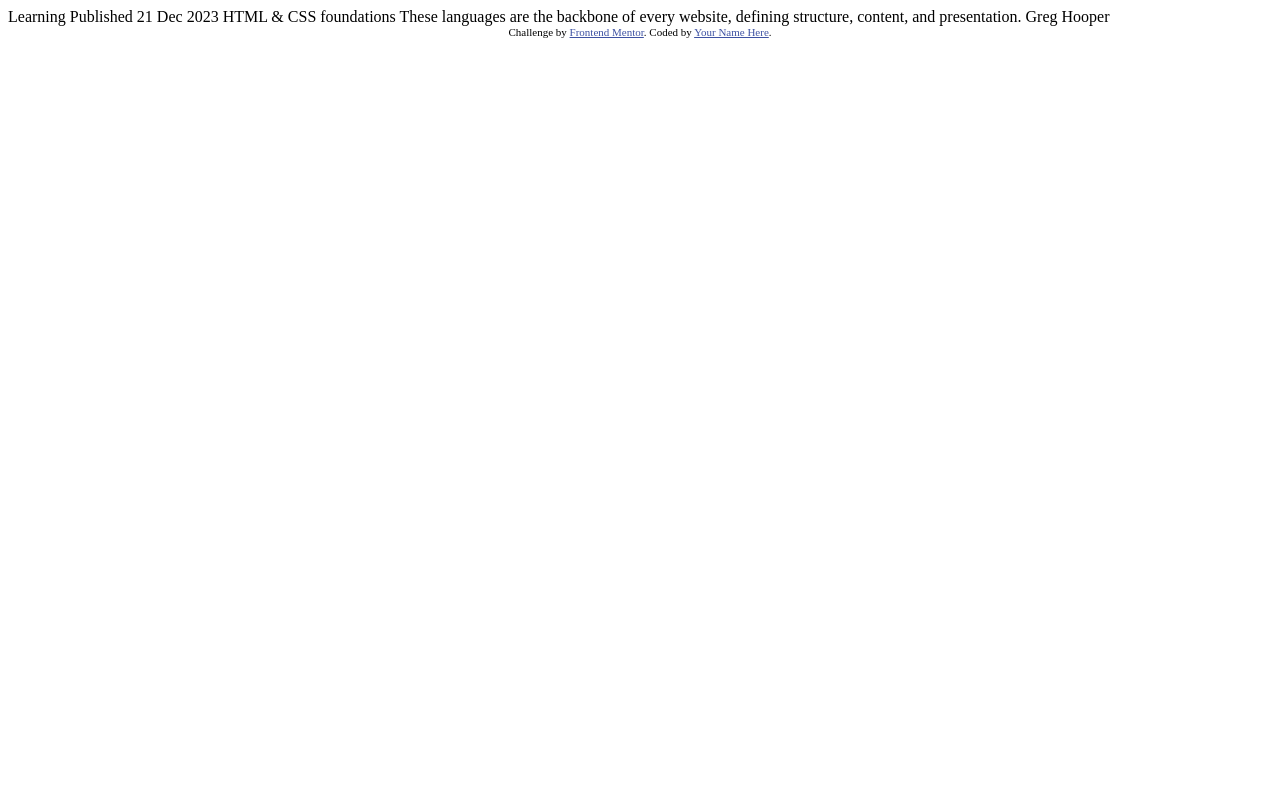
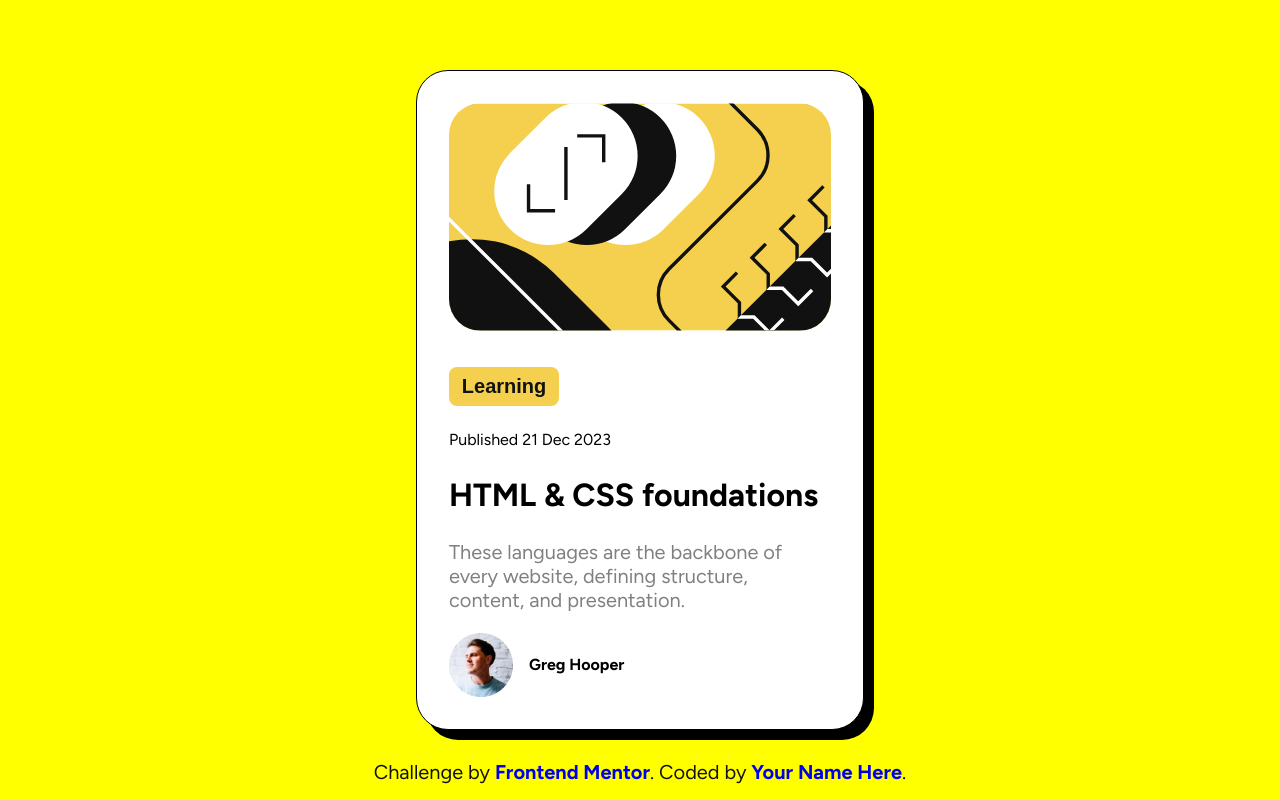
Before and after one commit to GeorgeValentin/Blog_Preview_Card, a plain HTML site: page index.html in a window 1280 px wide. Drawn offline with Linux system fonts and the light colour scheme.

Commit message:
Add the styling for desktop screen - 1440px

```diff
--- /dev/null
+++ b/dist/css/styles.css
@@ -0,0 +1,96 @@
+:root {
+  padding: 0px;
+  margin: 0px;
+  box-sizing: border-box;
+}
+
+html {
+  height: 100vh;
+  font-size: 16px;
+}
+
+body {
+  padding: 0px;
+  margin: 0px;
+  background-color: yellow;
+  height: inherit;
+  font-family: "Figtree", sans-serif;
+  font-optical-sizing: auto;
+  font-style: normal;
+}
+
+.blog-preview-card {
+  display: flex;
+  justify-content: center;
+  align-items: center;
+  width: 35%;
+  margin: auto;
+  flex-direction: column;
+  height: 100vh;
+}
+.blog-preview-card_inner {
+  border: 1.5px solid black;
+  border-radius: 2rem;
+  padding: 2rem;
+  background-color: hsl(0, 0%, 100%);
+  box-shadow: 10px 10px;
+}
+.blog-preview-card_inner .header-container {
+  width: 100%;
+  margin: auto;
+}
+.blog-preview-card_inner .header-container_img {
+  width: 100%;
+  border-radius: 2rem;
+}
+.blog-preview-card_inner .header-container_button {
+  display: flex;
+  justify-content: start;
+  align-items: center;
+  margin-top: 2rem;
+}
+.blog-preview-card_inner .header-container_button button {
+  background-color: hsl(47, 88%, 63%);
+  color: hsl(0, 0%, 7%);
+  padding: 0.5rem 0.8rem;
+  font-weight: bold;
+  font-size: 1.25rem;
+  border: none;
+  border-radius: 0.5rem;
+}
+.blog-preview-card_inner .header-container_date {
+  margin-top: 1.5rem;
+}
+.blog-preview-card_inner .main-container_title {
+  font-size: 2rem;
+  cursor: pointer;
+}
+.blog-preview-card_inner .main-container_title:hover {
+  color: hsl(47, 88%, 63%);
+}
+.blog-preview-card_inner .main-container_content {
+  width: 90%;
+  font-size: 1.25rem;
+  color: hsl(0, 0%, 50%);
+}
+.blog-preview-card_inner .main-container_avatar {
+  display: flex;
+  justify-content: start;
+  align-items: center;
+  gap: 1rem;
+}
+.blog-preview-card_inner .main-container_avatar p {
+  font-weight: bold;
+}
+
+.footer-container {
+  position: absolute;
+  bottom: 0;
+  color: hsl(0, 0%, 7%);
+  padding-bottom: 1rem;
+  font-size: 1.25rem;
+}
+.footer-container a {
+  text-decoration: none;
+  font-weight: bold;
+}/*# sourceMappingURL=styles.css.map */
--- /dev/null
+++ b/dist/scss/_blogPreviewCard.scss
@@ -0,0 +1,76 @@
+.blog-preview-card {
+  display: flex;
+  justify-content: center;
+  align-items: center;
+  width: 35%;
+  margin: auto;
+  flex-direction: column;
+  height: 100vh;
+
+  &_inner {
+    border: 1.5px solid black;
+    border-radius: 2rem;
+    padding: 2rem;
+    background-color: $white;
+    box-shadow: 10px 10px;
+
+    .header-container {
+      width: 100%;
+      margin: auto;
+
+      &_img {
+        width: 100%;
+        border-radius: 2rem;
+      }
+
+      &_button {
+        display: flex;
+        justify-content: start;
+        align-items: center;
+        margin-top: 2rem;
+
+        button {
+          background-color: $yellow;
+          color: $black;
+          padding: 0.5rem 0.8rem;
+          font-weight: bold;
+          font-size: 1.25rem;
+          border: none;
+          border-radius: 0.5rem;
+        }
+      }
+
+      &_date {
+        margin-top: 1.5rem;
+      }
+    }
+
+    .main-container {
+      &_title {
+        font-size: 2rem;
+        cursor: pointer;
+
+        &:hover {
+          color: $yellow;
+        }
+      }
+
+      &_content {
+        width: 90%;
+        font-size: 1.25rem;
+        color: $grey;
+      }
+
+      &_avatar {
+        display: flex;
+        justify-content: start;
+        align-items: center;
+        gap: 1rem;
+
+        p {
+          font-weight: bold;
+        }
+      }
+    }
+  }
+}
--- /dev/null
+++ b/dist/scss/_footer.scss
@@ -0,0 +1,12 @@
+.footer-container {
+  position: absolute;
+  bottom: 0;
+  color: $black;
+  padding-bottom: 1rem;
+  font-size: 1.25rem;
+
+  a {
+    text-decoration: none;
+    font-weight: bold;
+  }
+}
--- /dev/null
+++ b/dist/scss/_globals.scss
@@ -0,0 +1,20 @@
+:root {
+  padding: 0px;
+  margin: 0px;
+  box-sizing: border-box;
+}
+
+html {
+  height: 100vh;
+  font-size: 16px;
+}
+
+body {
+  padding: 0px;
+  margin: 0px;
+  background-color: yellow;
+  height: inherit;
+  font-family: "Figtree", sans-serif;
+  font-optical-sizing: auto;
+  font-style: normal;
+}
--- /dev/null
+++ b/dist/scss/_reusables.scss
@@ -0,0 +1,4 @@
+$yellow: hsl(47, 88%, 63%);
+$white: hsl(0, 0%, 100%);
+$grey: hsl(0, 0%, 50%);
+$black: hsl(0, 0%, 7%);
--- /dev/null
+++ b/dist/scss/styles.scss
@@ -0,0 +1,4 @@
+@import "./globals";
+@import "./reusables";
+@import "./blogPreviewCard";
+@import "./footer";
--- a/index.html
+++ b/index.html
@@ -1,34 +1,71 @@
 <!DOCTYPE html>
 <html lang="en">
   <head>
-  <meta charset="UTF-8">
-  <meta name="viewport" content="width=device-width, initial-scale=1.0"> <!-- displays site properly based on user's device -->
+    <meta charset="UTF-8" />
+    <meta name="viewport" content="width=device-width, initial-scale=1.0" />
+    <!-- displays site properly based on user's device -->
 
-  <link rel="icon" type="image/png" sizes="32x32" href="./assets/images/favicon-32x32.png">
+    <link
+      rel="icon"
+      type="image/png"
+      sizes="32x32"
+      href="./assets/images/favicon-32x32.png"
+    />
 
     <title>Frontend Mentor | Blog preview card</title>
 
-  <!-- Feel free to remove these styles or customise in your own stylesheet 👍 -->
-  <style>
-    .attribution { font-size: 11px; text-align: center; }
-    .attribution a { color: hsl(228, 45%, 44%); }
-  </style>
+    <!-- CSS StyleSheets -->
+    <link rel="stylesheet" href="./dist/css/styles.css" />
+
+    <!-- Google Fonts -->
+    <link rel="preconnect" href="https://fonts.googleapis.com" />
+    <link rel="preconnect" href="https://fonts.gstatic.com" crossorigin />
+    <link
+      href="https://fonts.googleapis.com/css2?family=Figtree:ital,wght@0,300..900;1,300..900&display=swap"
+      rel="stylesheet"
+    />
   </head>
+
   <body>
+    <div class="blog-preview-card">
+      <div class="blog-preview-card_inner">
+        <header>
+          <section class="header-container">
+            <img
+              class="header-container_img"
+              src="./assets/images/illustration-article.svg"
+              alt="article-img"
+            />
+          </section>
 
-  Learning
+          <div class="header-container_button">
+            <button>Learning</button>
+          </div>
 
-  Published 21 Dec 2023
+          <section class="header-container_date">Published 21 Dec 2023</section>
+        </header>
 
-  HTML & CSS foundations
+        <main class="main-container">
+          <h2 class="main-container_title">HTML & CSS foundations</h2>
 
-  These languages are the backbone of every website, defining structure, content, and presentation.
+          <p class="main-container_content">
+            These languages are the backbone of every website, defining
+            structure, content, and presentation.
+          </p>
 
-  Greg Hooper
+          <section class="main-container_avatar">
+            <img src="./assets/images/image-avatar.webp" alt="avatar-img" />
+            <p>Greg Hooper</p>
+          </section>
+        </main>
+      </div>
 
-  <div class="attribution">
-    Challenge by <a href="https://www.frontendmentor.io?ref=challenge" target="_blank">Frontend Mentor</a>.
-    Coded by <a href="#">Your Name Here</a>.
+      <footer class="footer-container">
+        Challenge by
+        <a href="https://www.frontendmentor.io?ref=challenge" target="_blank"
+          >Frontend Mentor</a
+        >. Coded by <a href="#">Your Name Here</a>.
+      </footer>
     </div>
   </body>
 </html>
```
Also changed, not shown: dist/css/styles.min.css (added, +1 -0 lines), 2 other files. Lines whose indentation alone changed are shown as unchanged.
